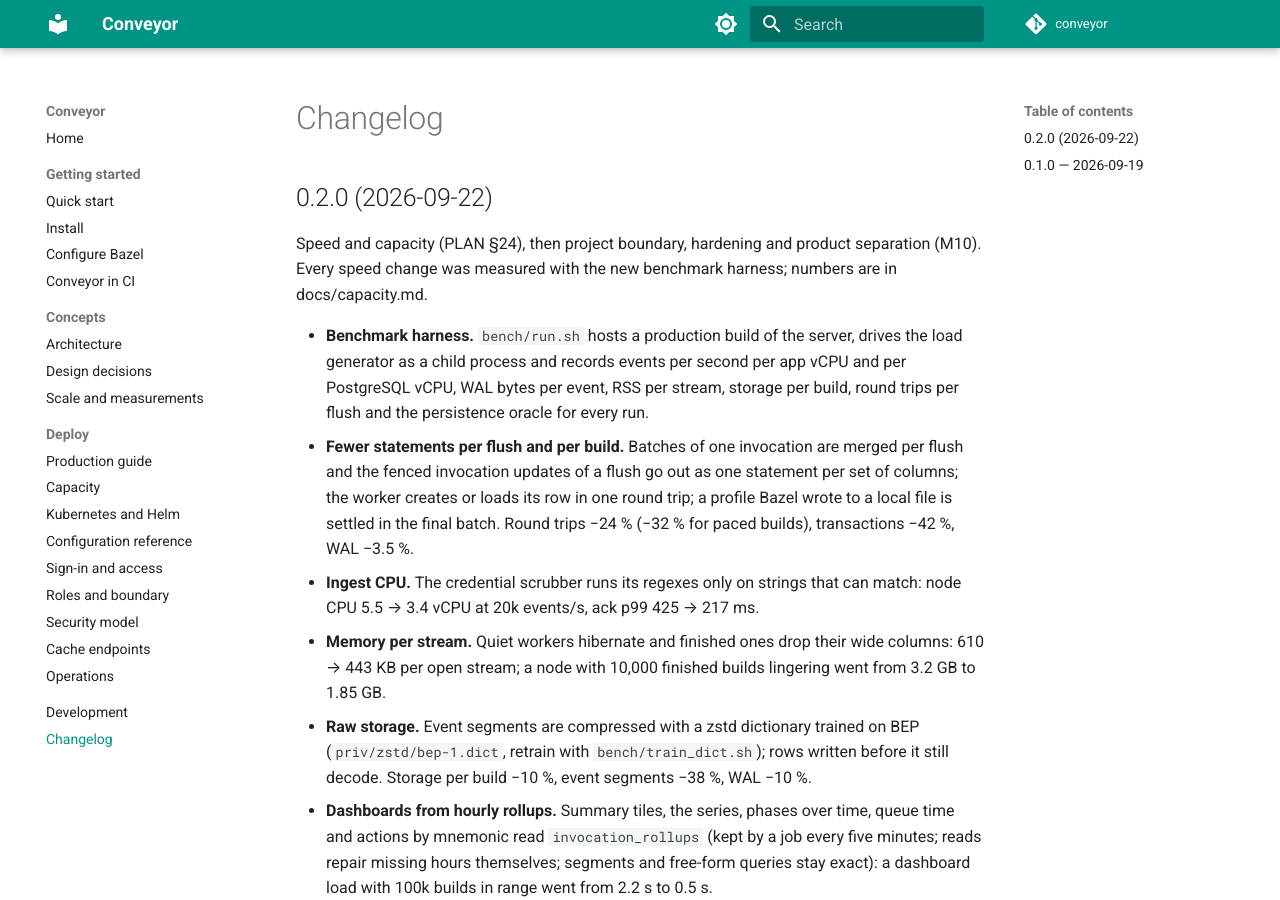
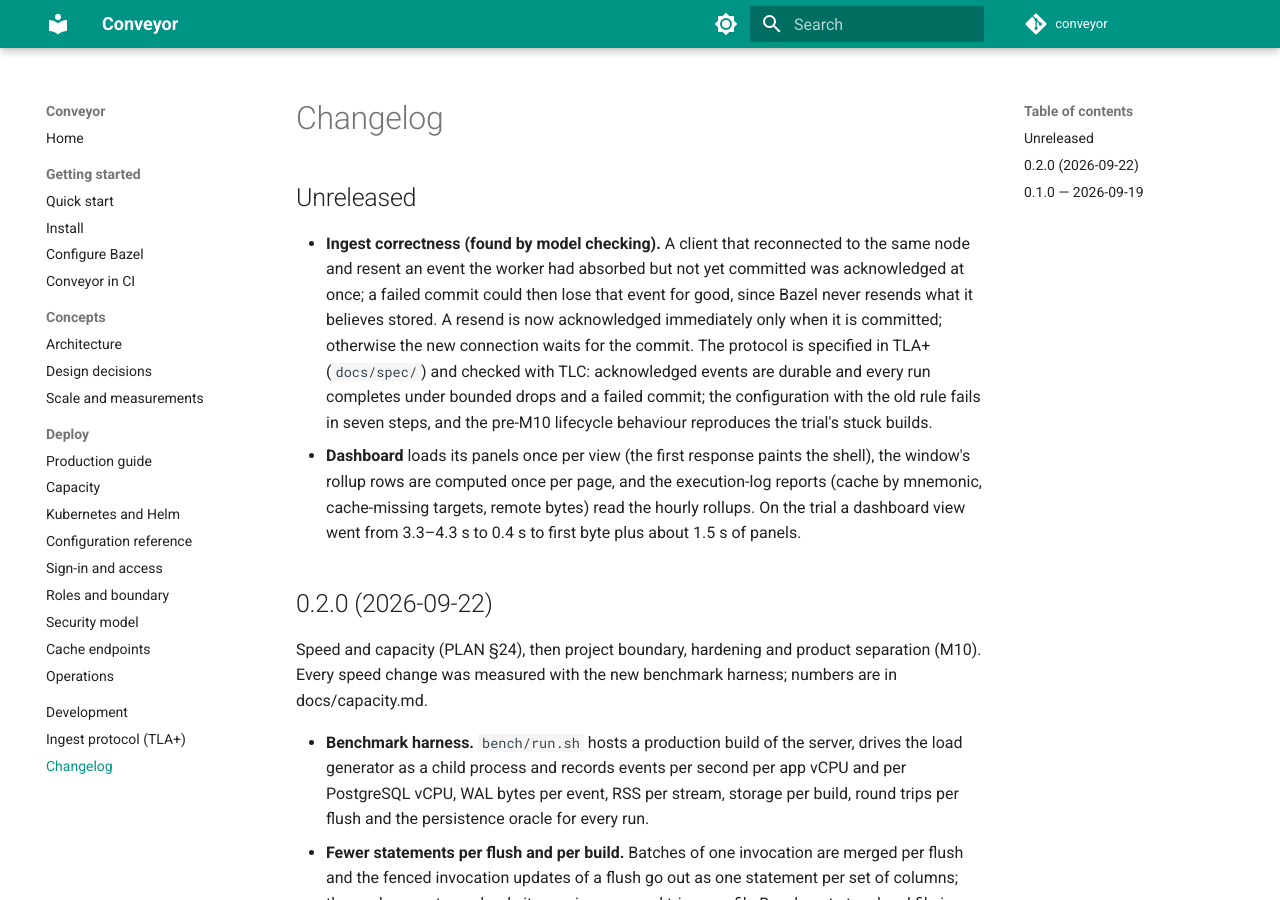
Before and after one commit to erneestoc/conveyor, an MkDocs documentation site: the page built from docs/changelog.md, in a window 1280 px wide and 900 px high. Built offline with MkDocs 1.6.1 and Material for MkDocs 9.7.7, drawn with Linux system fonts in a browser that asks for light colours; comment, search, counter and statistics services are not loaded; some of the changed text lies outside the part shown.

Commit message:
Ingest: a resend is acknowledged by its commit, not on sight; TLA+ spec of the protocol
docs/spec/Ingest.tla models the ingest protocol for one invocation: a client resending
from its last acknowledged event after each lost connection, two nodes with at most one
worker each (load the row, absorb, batch, commit through the fence), acks only over the
open connection, takeovers, idle exits, both lifecycle notifications, bounded drops and a
failed commit. TLC checks Durability (acknowledged implies committed), KnownCommitted and
the liveness property Completes over about 630k states (docs/spec/check.sh).

The model found a real bug in the shipped dedup rule: a resend below the sequence the
worker expects was acknowledged at once, but expected_seq advances on absorb, so after a
drop and a reconnect to the same node an uncommitted event was acknowledged; a commit
that then failed (retries exhausted) lost it for good, with Bazel believing it stored.
The worker now acknowledges at once only when seq <= committed_seq and otherwise registers
the new connection as a waiter on the batch carrying the event (await_commit/3). A worker
test pins it and fails against the old rule; the model with the old rule fails Durability
in seven steps, and the pre-M10 lifecycle configuration reproduces the trial's stuck
builds (Completes violated).

Co-Authored-By: Claude Fable 5.1 <noreply@anthropic.com>
Claude-Session: https://claude.ai/code/session_013T4qUDStW7F9C64ivhxJdn

```diff
--- a/docs/changelog.md
+++ b/docs/changelog.md
@@ -1,4 +1,20 @@
 # Changelog
+
+## Unreleased
+
+- **Ingest correctness (found by model checking).** A client that reconnected to the same
+  node and resent an event the worker had absorbed but not yet committed was acknowledged
+  at once; a failed commit could then lose that event for good, since Bazel never resends
+  what it believes stored. A resend is now acknowledged immediately only when it is
+  committed; otherwise the new connection waits for the commit. The protocol is specified
+  in TLA+ (`docs/spec/`) and checked with TLC: acknowledged events are durable and every
+  run completes under bounded drops and a failed commit; the configuration with the old
+  rule fails in seven steps, and the pre-M10 lifecycle behaviour reproduces the trial's
+  stuck builds.
+- **Dashboard** loads its panels once per view (the first response paints the shell), the
+  window's rollup rows are computed once per page, and the execution-log reports (cache by
+  mnemonic, cache-missing targets, remote bytes) read the hourly rollups. On the trial a
+  dashboard view went from 3.3–4.3 s to 0.4 s to first byte plus about 1.5 s of panels.
 
 ## 0.2.0 (2026-09-22)
 
--- a/mkdocs.yml
+++ b/mkdocs.yml
@@ -55,4 +55,5 @@ nav:
       - Cache endpoints: cache-endpoints.md
       - Operations: operations.md
   - Development: development.md
+  - Ingest protocol (TLA+): spec/README.md
   - Changelog: changelog.md
```
Also changed, not shown: CHANGELOG.md (+16 -0 lines), HANDOFF.md (+4 -0 lines), docs/development.md (+6 -0 lines), docs/spec/Ingest_current.cfg (added, +12 -0 lines), docs/spec/Ingest_fixed.cfg (added, +12 -0 lines), docs/spec/Ingest_pre_m10.cfg (added, +12 -0 lines), docs/spec/README.md (added, +48 -0 lines), 5 other files.
